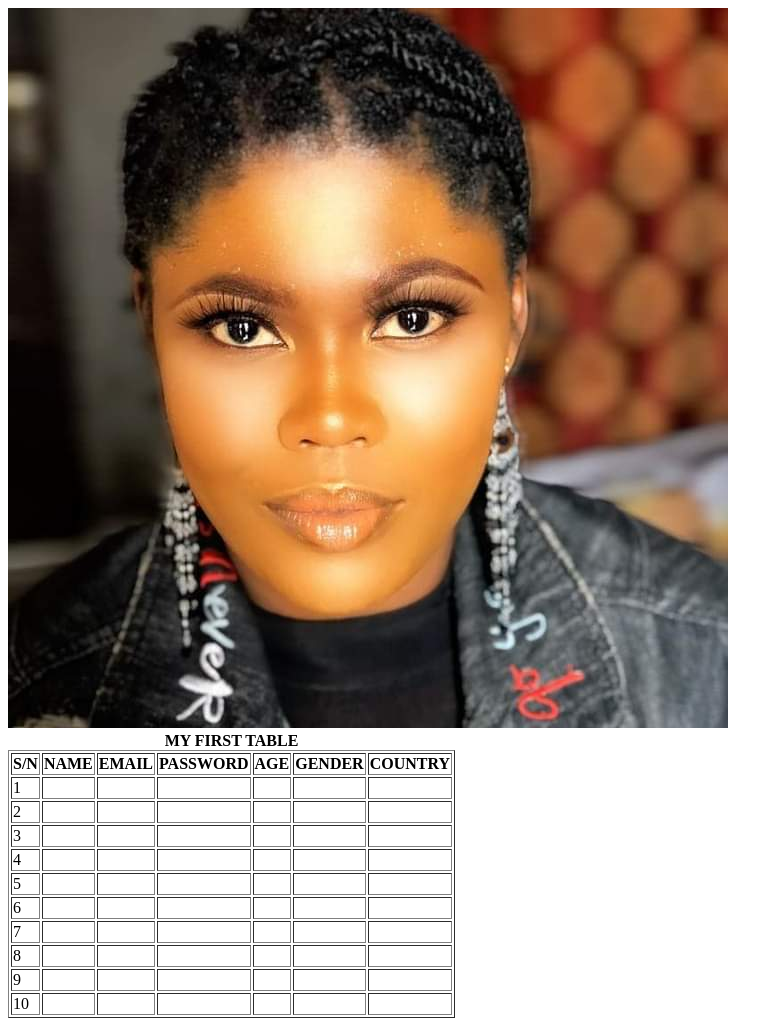
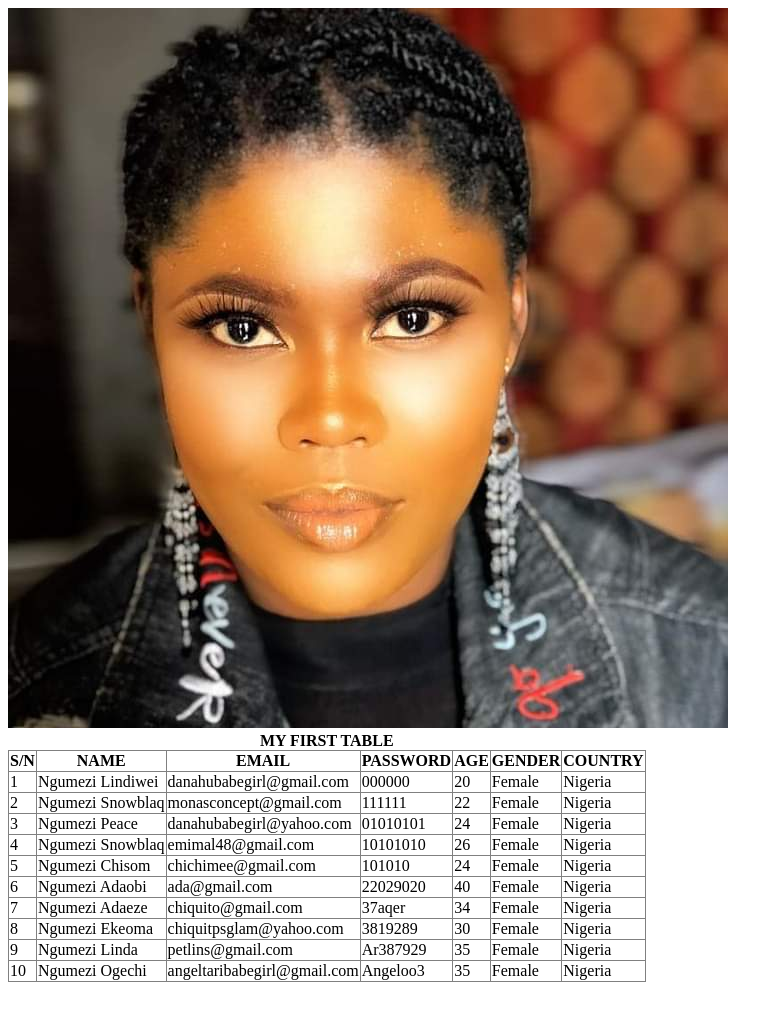
Before and after one commit to Snowblaq/Capacity-Bay-Assignment-2, a plain HTML site: page index.html in a window 1280 px wide. Shown: the whole page, without its empty margins (0-783 px from the left). After the commit the page ends 990 px from the top, so only its background shows below. Drawn offline with Linux system fonts and the light colour scheme.

Commit message:
second commit

```diff
--- a/index.html
+++ b/index.html
@@ -8,7 +8,7 @@
 </head>
 <body>
     <a href="https://www.instagram.com/i_amsnowblaq/"> <img src="./tools/doc/sample/mines.jpg"></a>
-    <table border="1">
+    <table border="1" style="border-collapse: collapse;" >
 <caption><b>MY FIRST TABLE </b></caption>
 <tbody>
     <tr>
@@ -23,102 +23,102 @@
 
     <tr>
         <td>1</td>
-        <td></td>
-        <td></td>
-        <td></td>
-        <td></td>
-        <td></td>
-        <td></td>
+        <td>Ngumezi Lindiwei</td>
+        <td>danahubabegirl@gmail.com</td>
+        <td>000000</td>
+        <td>20</td>
+        <td>Female</td>
+        <td>Nigeria</td>
     </tr>
 
     <tr>
         <td>2</td>
-        <td></td>
-        <td></td>
-        <td></td>
-        <td></td>
-        <td></td>
-        <td></td>
+        <td>Ngumezi Snowblaq</td>
+        <td>monasconcept@gmail.com</td>
+        <td>111111</td>
+        <td>22</td>
+        <td>Female</td>
+        <td>Nigeria</td>
     </tr>
 
     <tr>
         <td>3</td>
-        <td></td>
-        <td></td>
-        <td></td>
-        <td></td>
-        <td></td>
-        <td></td>
+        <td>Ngumezi Peace</td>
+        <td>danahubabegirl@yahoo.com</td>
+        <td>01010101</td>
+        <td>24</td>
+        <td>Female</td>
+        <td>Nigeria</td>
     </tr>
 
     <tr>
         <td>4</td>
-        <td></td>
-        <td></td>
-        <td></td>
-        <td></td>
-        <td></td>
-        <td></td>
+        <td>Ngumezi Snowblaq</td>
+        <td>emimal48@gmail.com</td>
+        <td>10101010</td>
+        <td>26</td>
+        <td>Female</td>
+        <td>Nigeria</td>
     </tr>
 
     <tr>
         <td>5</td>
-        <td></td>
-        <td></td>
-        <td></td>
-        <td></td>
-        <td></td>
-        <td></td>
+        <td>Ngumezi Chisom</td>
+        <td>chichimee@gmail.com</td>
+        <td>101010</td>
+        <td>24</td>
+        <td>Female</td>
+        <td>Nigeria</td>
     </tr>
 
     <tr>
         <td>6</td>
-        <td></td>
-        <td></td>
-        <td></td>
-        <td></td>
-        <td></td>
-        <td></td>
+        <td>Ngumezi Adaobi</td>
+        <td>ada@gmail.com</td>
+        <td>22029020</td>
+        <td>40</td>
+        <td>Female</td>
+        <td>Nigeria</td>
     </tr>
 
     <tr>
         <td>7</td>
-        <td></td>
-        <td></td>
-        <td></td>
-        <td></td>
-        <td></td>
-        <td></td>
+        <td>Ngumezi Adaeze</td>
+        <td>chiquito@gmail.com</td>
+        <td>37aqer</td>
+        <td>34</td>
+        <td>Female</td>
+        <td>Nigeria</td>
     </tr>
 
     <tr>
         <td>8</td>
-        <td></td>
-        <td></td>
-        <td></td>
-        <td></td>
-        <td></td>
-        <td></td>
+        <td>Ngumezi Ekeoma</td>
+        <td>chiquitpsglam@yahoo.com</td>
+        <td>3819289</td>
+        <td>30</td>
+        <td>Female</td>
+        <td>Nigeria</td>
     </tr>
 
     <tr>
         <td>9</td>
-        <td></td>
-        <td></td>
-        <td></td>
-        <td></td>
-        <td></td>
-        <td></td>
+        <td>Ngumezi Linda</td>
+        <td>petlins@gmail.com</td>
+        <td>Ar387929</td>
+        <td>35</td>
+        <td>Female</td>
+        <td>Nigeria</td>
     </tr>
 
     <tr>
         <td>10</td>
-        <td></td>
-        <td></td>
-        <td></td>
-        <td></td>
-        <td></td>
-        <td></td>
+        <td>Ngumezi Ogechi</td>
+        <td>angeltaribabegirl@gmail.com</td>
+        <td>Angeloo3</td>
+        <td>35</td>
+        <td>Female</td>
+        <td>Nigeria</td>
     </tr>
 
 </tbody>
```
